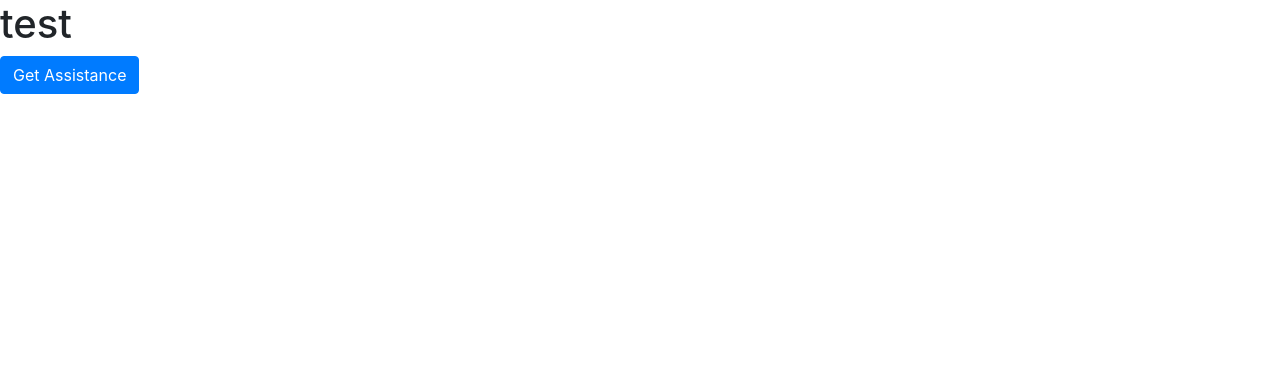
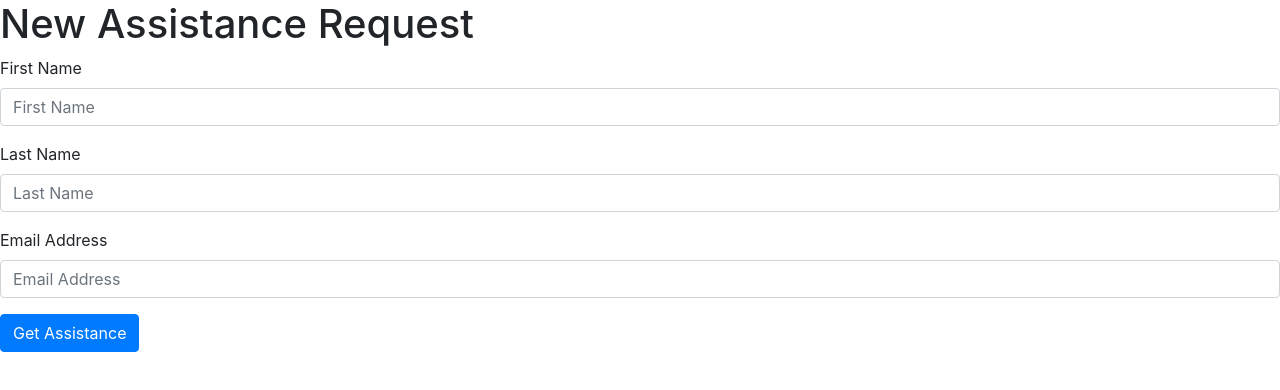
Before and after one commit to dnourok/Assistance, a React app: page / in a window 1280 px wide. Shown: the top 390 px of the page. Built offline with nearby package versions, Linux system fonts and the light colour scheme; the HTML template or start-up script is replaced by a standard one.

Commit message:
add form fields and dictionary update

```diff
--- a/src/App.js
+++ b/src/App.js
@@ -2,6 +2,7 @@
 import React, { Component } from 'react';
 import { Form } from 'react-bootstrap';
 //Internal
+import FormEntry from "./components/formEntry";
 import SubmitButton from "./components/button";
 import dictionary from "./utils/dictionary";
 
@@ -15,7 +16,24 @@ export default class App extends Component {
 
     return (
         <div>
-            <h1>test</h1>
+            <h1>{dictionary.TITLE}</h1>
+            <Form>
+                <FormEntry
+                    type='firstName'
+                    placeholder={dictionary.FIRST_NAME}
+                    label={dictionary.FIRST_NAME}>
+                </FormEntry>
+                <FormEntry
+                    type='lastName'
+                    placeholder={dictionary.LAST_NAME}
+                    label={dictionary.LAST_NAME}>
+                </FormEntry>
+                <FormEntry
+                    type='email'
+                    placeholder={dictionary.EMAIL_ADDRESS}
+                    label={dictionary.EMAIL_ADDRESS}>
+                </FormEntry>
+            </Form>
             <SubmitButton buttonText={dictionary.SUBMIT}></SubmitButton>
         </div>
     )
--- a/src/components/formEntry.js
+++ b/src/components/formEntry.js
@@ -0,0 +1,17 @@
+import React, { Component } from 'react';
+import { Form } from 'react-bootstrap';
+
+export default class FormEntry extends Component {
+
+  render(){
+    return (
+        <Form.Group controlId={this.props.controlId}>
+            <Form.Label>{this.props.label}</Form.Label>
+            <Form.Control
+                type={this.props.type}
+                placeholder={this.props.placeholder}
+            />
+        </Form.Group>
+        )
+    }
+}
--- a/src/utils/dictionary.js
+++ b/src/utils/dictionary.js
@@ -1,5 +1,5 @@
 const dictionary = {
-    FORM_NAME: "New Assistance Request",
+    TITLE: "New Assistance Request",
     FIRST_NAME: "First Name",
     LAST_NAME: "Last Name",
     EMAIL_ADDRESS: "Email Address",
```
